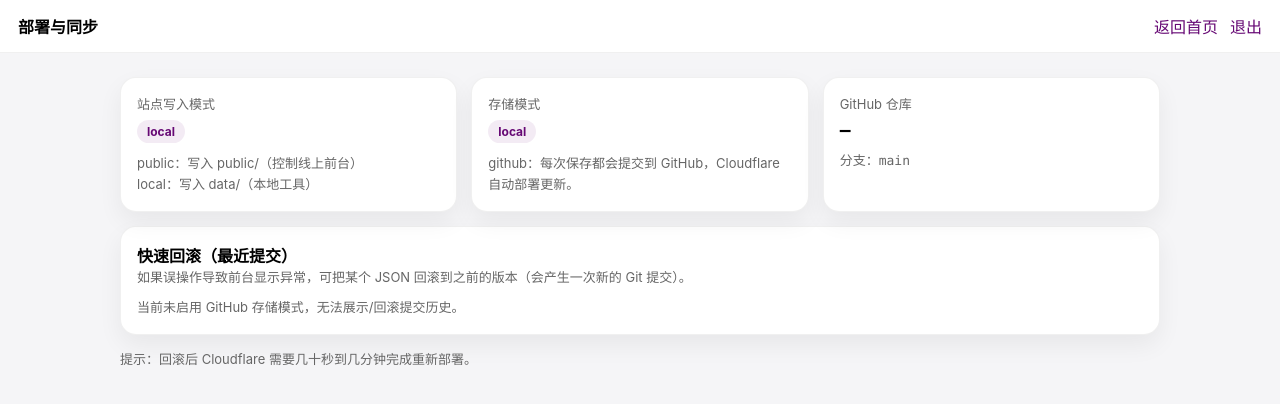
After one commit to AbasswithoutBass/lanzhourundeartschool, a Flask app: page /admin/ops in a window 1280 px wide. The commit adds this page. Shown: the top 404 px of the page. Run offline with Flask 3, Linux system fonts and the light colour scheme; the visitor is signed in with stand-in values (Sample User, id 1).

Commit message:
后台运营：部署状态页与一键回滚

```diff
--- a/admin_app/app.py
+++ b/admin_app/app.py
@@ -220,8 +220,13 @@ def create_app():
 
     def _gh_get_file(relpath: str):
         mode, token, repo, branch = _github_cfg()
+        return _gh_get_file_at_ref(relpath, ref=branch)
+
+    def _gh_get_file_at_ref(relpath: str, ref: str | None):
+        mode, token, repo, branch = _github_cfg()
         relpath = str(relpath or '').lstrip('/')
-        url = f'https://api.github.com/repos/{repo}/contents/{urllib.parse.quote(relpath)}?ref={urllib.parse.quote(branch)}'
+        ref_q = urllib.parse.quote(str(ref or branch))
+        url = f'https://api.github.com/repos/{repo}/contents/{urllib.parse.quote(relpath)}?ref={ref_q}'
         try:
             meta = _gh_api('GET', url)
         except RuntimeError as e:
@@ -264,6 +269,28 @@ def create_app():
             body['sha'] = old_sha
 
         _gh_api('PUT', url, body=body)
+
+    def _gh_list_commits(path: str, per_page: int = 12) -> list[dict]:
+        """List recent commits touching a repo path."""
+        _mode, _token, repo, branch = _github_cfg()
+        q = urllib.parse.urlencode({'sha': branch, 'path': path, 'per_page': int(per_page)})
+        url = f'https://api.github.com/repos/{repo}/commits?{q}'
+        data = _gh_api('GET', url)
+        if not isinstance(data, list):
+            return []
+
+        out: list[dict] = []
+        for c in data:
+            if not isinstance(c, dict):
+                continue
+            sha = str(c.get('sha') or '')
+            commit = c.get('commit') if isinstance(c.get('commit'), dict) else {}
+            msg = str((commit or {}).get('message') or '').split('\n')[0]
+            author = (commit or {}).get('author') if isinstance((commit or {}).get('author'), dict) else {}
+            date = str((author or {}).get('date') or '')
+            url_html = str(c.get('html_url') or '')
+            out.append({'sha': sha[:12], 'message': msg or '—', 'date': date.replace('T', ' ').replace('Z', ''), 'url': url_html})
+        return out
 
     def load_json(path: Path):
         if _github_enabled():
@@ -786,6 +813,97 @@ def create_app():
             student_count=len(students),
             portal_count=len(portal_posts),
         )
+
+    @app.get('/healthz')
+    def healthz():
+        return jsonify({'ok': True, 'ts': _now_iso(), 'site_mode': _SITE_MODE})
+
+    @app.get('/admin/ops')
+    @login_required
+    def admin_ops():
+        storage_mode = (os.environ.get('ADMIN_STORAGE') or '').strip().lower() or 'local'
+        _mode, _token, repo, branch = _github_cfg()
+        github_enabled = _github_enabled()
+
+        commit_url = ''
+        if github_enabled:
+            try:
+                # Get latest commit on branch
+                url = f'https://api.github.com/repos/{repo}/commits/{urllib.parse.quote(branch)}'
+                meta = _gh_api('GET', url)
+                if isinstance(meta, dict):
+                    commit_url = str(meta.get('html_url') or '')
+            except Exception:
+                commit_url = ''
+
+        def _repo_path(p: Path) -> str:
+            try:
+                return p.relative_to(ROOT).as_posix()
+            except Exception:
+                return ''
+
+        files = [
+            {'key': 'teachers', 'title': '教师库', 'repo_path': _repo_path(DATA_TEACHERS)},
+            {'key': 'students', 'title': '名人堂（学生）', 'repo_path': _repo_path(DATA_STUDENTS)},
+            {'key': 'portal', 'title': '信息门户', 'repo_path': _repo_path(DATA_PORTAL)},
+        ]
+        for it in files:
+            it['commits'] = _gh_list_commits(it['repo_path'], per_page=10) if github_enabled and it['repo_path'] else []
+
+        return render_template(
+            'ops.html',
+            site_mode=_SITE_MODE,
+            storage_mode=storage_mode,
+            github_enabled=github_enabled,
+            github_repo=repo,
+            github_branch=branch,
+            github_commit_url=commit_url,
+            files=files,
+        )
+
+    @app.post('/admin/ops/rollback')
+    @login_required
+    def admin_ops_rollback():
+        if not _github_enabled():
+            flash('未启用 GitHub 存储模式，无法回滚。', 'error')
+            return redirect(url_for('admin_ops'))
+
+        key = str(request.form.get('key') or '').strip()
+        sha = str(request.form.get('sha') or '').strip()
+        if not key or not sha:
+            flash('参数缺失。', 'error')
+            return redirect(url_for('admin_ops'))
+
+        mapping = {
+            'teachers': DATA_TEACHERS,
+            'students': DATA_STUDENTS,
+            'portal': DATA_PORTAL,
+        }
+        if key not in mapping:
+            flash('未知回滚对象。', 'error')
+            return redirect(url_for('admin_ops'))
+
+        p = mapping[key]
+        try:
+            repo_path = p.relative_to(ROOT).as_posix()
+        except Exception:
+            flash('无法确定仓库路径。', 'error')
+            return redirect(url_for('admin_ops'))
+
+        try:
+            content, _ = _gh_get_file_at_ref(repo_path, ref=sha)
+            if not content:
+                flash('目标版本内容不存在。', 'error')
+                return redirect(url_for('admin_ops'))
+            # validate JSON
+            json.loads(content.decode('utf-8'))
+            _gh_put_file(repo_path, content, message=f'回滚 {repo_path} 到 {sha[:12]}')
+        except Exception as e:
+            flash(f'回滚失败：{e}', 'error')
+            return redirect(url_for('admin_ops'))
+
+        flash('回滚已提交到 GitHub，Cloudflare 将自动重新部署。', 'ok')
+        return redirect(url_for('admin_ops'))
 
     @app.get('/admin/portal')
     @login_required
--- /dev/null
+++ b/admin_app/templates/ops.html
@@ -0,0 +1,130 @@
+<!doctype html>
+<html lang="zh-CN">
+<head>
+  <meta charset="utf-8" />
+  <meta name="viewport" content="width=device-width, initial-scale=1" />
+  <title>部署与同步 · 管理后台</title>
+  <style>
+    body{font-family:-apple-system,BlinkMacSystemFont,"PingFang SC",sans-serif;background:#f5f5f7;margin:0}
+    header{background:#fff;border-bottom:1px solid rgba(0,0,0,.06);padding:14px 18px;display:flex;align-items:center;justify-content:space-between;gap:14px}
+    a{color:#660874;text-decoration:none}
+    .wrap{max-width:1040px;margin:24px auto;padding:0 16px}
+    .grid{display:grid;grid-template-columns:repeat(auto-fit,minmax(260px,1fr));gap:14px}
+    .card{background:#fff;border-radius:16px;padding:16px;box-shadow:0 10px 24px rgba(0,0,0,.06);border:1px solid rgba(0,0,0,.06)}
+    .k{color:#666;font-size:13px}
+    .v{font-size:18px;font-weight:700;margin-top:6px;word-break:break-word}
+    .pill{display:inline-block;padding:4px 10px;border-radius:999px;background:rgba(102,8,116,.08);color:#660874;font-weight:700;font-size:12px}
+    .btn{display:inline-block;padding:10px 12px;border-radius:12px;background:#660874;color:#fff;font-weight:700;border:0;cursor:pointer}
+    .btn.secondary{background:#111827}
+    .btn.ghost{background:transparent;color:#660874;border:1px solid rgba(102,8,116,.35)}
+    .muted{color:#666;font-size:13px;line-height:1.6}
+    table{width:100%;border-collapse:separate;border-spacing:0 10px}
+    td,th{font-size:13px;text-align:left;vertical-align:top}
+    th{color:#666;font-weight:700}
+    .row{background:#fafafa;border:1px solid rgba(0,0,0,.06);border-radius:14px}
+    .row td{padding:10px 12px}
+    .mono{font-family:ui-monospace,SFMono-Regular,Menlo,Monaco,Consolas,monospace}
+    .flash{padding:10px 12px;border-radius:12px;margin:0 0 14px 0;border:1px solid rgba(0,0,0,.08)}
+    .flash.ok{background:rgba(16,185,129,.08);border-color:rgba(16,185,129,.25)}
+    .flash.error{background:rgba(239,68,68,.07);border-color:rgba(239,68,68,.20)}
+  </style>
+</head>
+<body>
+  <header>
+    <div style="font-weight:800">部署与同步</div>
+    <div style="display:flex;gap:12px;align-items:center">
+      <a href="/admin">返回首页</a>
+      <a href="/logout">退出</a>
+    </div>
+  </header>
+
+  <div class="wrap">
+    {% with messages = get_flashed_messages(with_categories=true) %}
+      {% if messages %}
+        {% for category, message in messages %}
+          <div class="flash {{ category }}">{{ message }}</div>
+        {% endfor %}
+      {% endif %}
+    {% endwith %}
+
+    <div class="grid">
+      <div class="card">
+        <div class="k">站点写入模式</div>
+        <div class="v"><span class="pill">{{ site_mode }}</span></div>
+        <div class="muted" style="margin-top:10px">
+          <div>public：写入 public/（控制线上前台）</div>
+          <div>local：写入 data/（本地工具）</div>
+        </div>
+      </div>
+      <div class="card">
+        <div class="k">存储模式</div>
+        <div class="v"><span class="pill">{{ storage_mode }}</span></div>
+        <div class="muted" style="margin-top:10px">
+          github：每次保存都会提交到 GitHub，Cloudflare 自动部署更新。
+        </div>
+      </div>
+      <div class="card">
+        <div class="k">GitHub 仓库</div>
+        <div class="v mono">{{ github_repo or '—' }}</div>
+        <div class="muted" style="margin-top:10px">分支：<span class="mono">{{ github_branch or '—' }}</span></div>
+        {% if github_commit_url %}
+          <div style="margin-top:10px"><a class="btn ghost" href="{{ github_commit_url }}" target="_blank" rel="noreferrer">查看最新提交</a></div>
+        {% endif %}
+      </div>
+    </div>
+
+    <div class="card" style="margin-top:14px">
+      <div style="display:flex;align-items:center;justify-content:space-between;gap:12px">
+        <div>
+          <div style="font-weight:800">快速回滚（最近提交）</div>
+          <div class="muted">如果误操作导致前台显示异常，可把某个 JSON 回滚到之前的版本（会产生一次新的 Git 提交）。</div>
+        </div>
+      </div>
+
+      {% if not github_enabled %}
+        <div class="muted" style="margin-top:10px">当前未启用 GitHub 存储模式，无法展示/回滚提交历史。</div>
+      {% else %}
+        {% for item in files %}
+          <div style="margin-top:18px">
+            <div style="font-weight:800">{{ item.title }} <span class="muted">（{{ item.repo_path }}）</span></div>
+            <table>
+              <thead>
+                <tr>
+                  <th style="width:140px">时间</th>
+                  <th>提交信息</th>
+                  <th style="width:110px">操作</th>
+                </tr>
+              </thead>
+              <tbody>
+                {% for c in item.commits %}
+                  <tr class="row">
+                    <td class="muted">{{ c.date }}</td>
+                    <td>
+                      <div style="font-weight:700">{{ c.message }}</div>
+                      <div class="muted mono" style="margin-top:6px">{{ c.sha }}</div>
+                      {% if c.url %}
+                        <div style="margin-top:6px"><a href="{{ c.url }}" target="_blank" rel="noreferrer">打开提交</a></div>
+                      {% endif %}
+                    </td>
+                    <td>
+                      <form method="post" action="/admin/ops/rollback" onsubmit="return confirm('确定回滚【{{ item.title }}】到该版本吗？这会生成一次新的 Git 提交，并触发 Cloudflare 自动部署。');">
+                        <input type="hidden" name="key" value="{{ item.key }}" />
+                        <input type="hidden" name="sha" value="{{ c.sha }}" />
+                        <button class="btn" type="submit">回滚</button>
+                      </form>
+                    </td>
+                  </tr>
+                {% endfor %}
+              </tbody>
+            </table>
+          </div>
+        {% endfor %}
+      {% endif %}
+    </div>
+
+    <div class="muted" style="margin-top:14px">
+      提示：回滚后 Cloudflare 需要几十秒到几分钟完成重新部署。
+    </div>
+  </div>
+</body>
+</html>
```
Also changed, not shown: admin_app/templates/home.html (+9 -0 lines), 1 other file.
